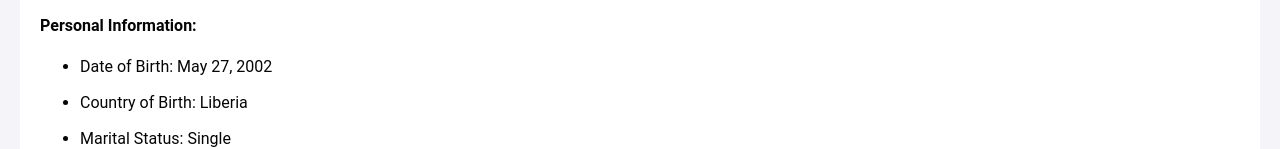
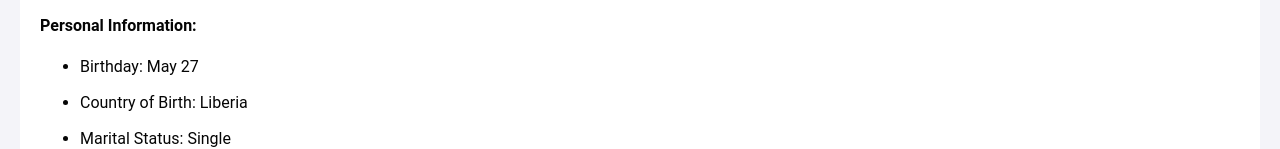
Before and after one commit to 2010601151/KHT-Portfolios, a plain HTML site: page index.html in a window 1280 px wide. Shown: the part 625-774 px from the top of the page. Drawn offline with Linux system fonts and the light colour scheme.

Commit message:
Add files via upload

```diff
--- a/index.html
+++ b/index.html
@@ -32,7 +32,7 @@
             <p>I am an undergraduate student currently pursuing a degree in Software Engineering at Cyprus International University. My journey in the tech field began at Rauf Denktas University, where I honed my skills and developed a strong foundation in software development and graphic design.</p>
             <p><strong>Personal Information:</strong></p>
             <ul>
-                <li>Date of Birth: May 27, 2002</li>
+                <li>Birthday: May 27</li>
                 <li>Country of Birth: Liberia</li>
                 <li>Marital Status: Single</li>
                 <li>Nationality: Liberian</li>
```
